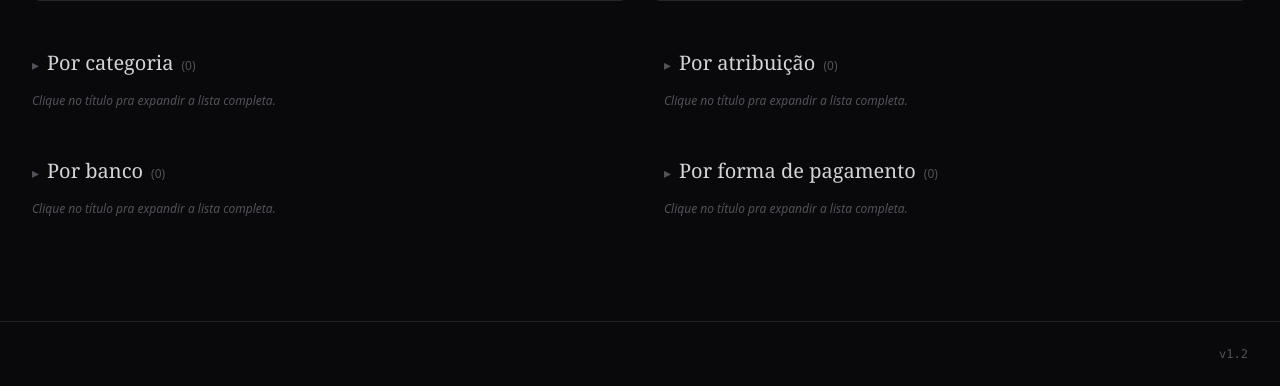
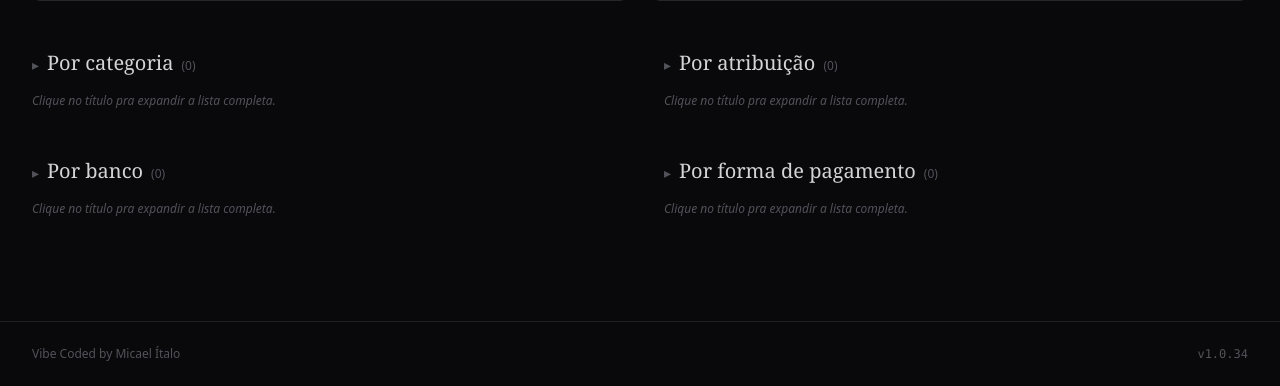
Before and after one commit to ImContradiction9/nexum, a FastAPI app: template app/templates/index.html in a window 1280 px wide. Shown: the part 1567-1953 px from the top of the page. Run offline with FastAPI, Linux system fonts and the light colour scheme; the template is opened without the code that fills it: most values are stand-ins (such as "Sample title", 1, 10 or a date in 2020); data that the repository does not hold is empty; some libraries are stand-ins or nearby versions.

Commit message:
1.0.34: footer mostra a versao atual (dinamica) + 'Vibe Coded by Micael Italo'

```diff
--- a/app/__init__.py
+++ b/app/__init__.py
@@ -1,2 +1,2 @@
 """Nexum — app local de gestão financeira."""
-__version__ = "1.0.33"
+__version__ = "1.0.34"
--- a/app/templates/index.html
+++ b/app/templates/index.html
@@ -2818,8 +2818,9 @@
 
   <!-- ============ FOOTER ============ -->
   <footer class="border-t border-zinc-800/80 mt-16">
-    <div class="max-w-[1600px] mx-auto px-8 py-6 text-xs text-zinc-600 flex justify-end items-center">
-      <div class="font-mono">v1.2</div>
+    <div class="max-w-[1600px] mx-auto px-4 sm:px-8 py-6 text-xs text-zinc-600 flex justify-between items-center gap-3 flex-wrap">
+      <div>Vibe Coded by Micael Ítalo</div>
+      <div class="font-mono" x-text="appUpdate.versao_atual ? ('v' + appUpdate.versao_atual) : ''"></div>
     </div>
   </footer>
 
```
